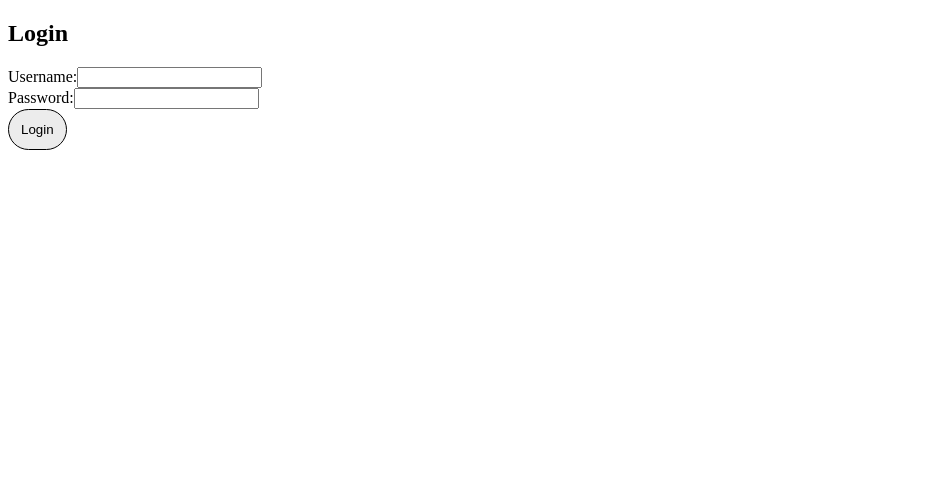
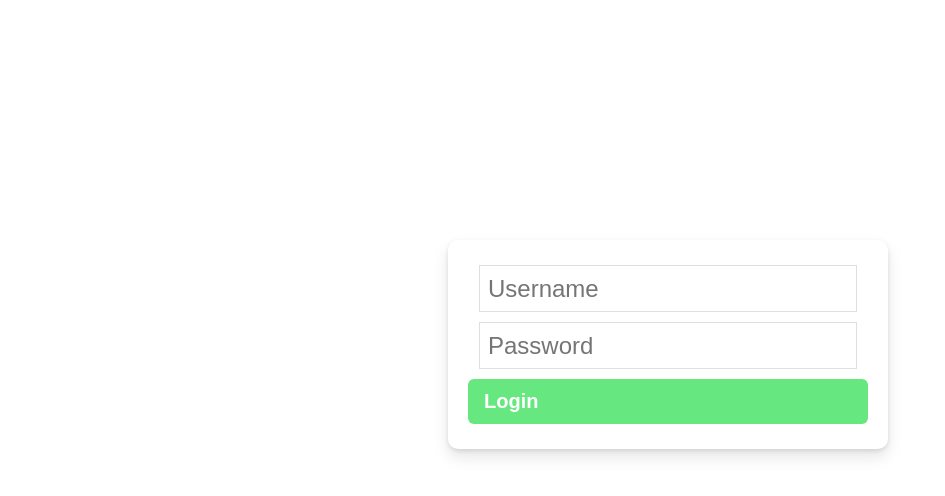
Before and after one commit to Nakatavi/hub-parser, a React (Create React App) app: page /login in a window 1280 px wide. Shown: the top 496 px of the page, without its empty margins (0-945 px from the left). Built offline with nearby package versions, Linux system fonts and the light colour scheme; the HTML template or start-up script is replaced by a standard one.

Commit message:
Add login UI

```diff
--- a/src/components/header/login.js
+++ b/src/components/header/login.js
@@ -1,52 +1,40 @@
-import React, { useState } from 'react';
-import { useAuth } from '../AuthContext';
-import { useNavigate } from 'react-router';
+import React, { useState } from "react";
+import { useAuth } from "../AuthContext";
+import { useNavigate } from "react-router";
+import "../../styles/login.css";
 
 const LoginForm = () => {
   const { login } = useAuth();
-  const [username, setUsername] = useState('');
-  const [password, setPassword] = useState('');
-  const [error, setError] = useState('');
+  const [username, setUsername] = useState("");
+  const [password, setPassword] = useState("");
+  const [error, setError] = useState("");
   const navigate = useNavigate();
 
   const handleLogin = () => {
-
-    if (username === 'user' && password === 'pas') {
-        console.log('Login button clicked');
-  console.log('Username:', username);
-  console.log('Password:', password);
+    if (username === "mPARmANi" && password === "BuShiMiN") {
+      console.log("Login button clicked");
+      console.log("Username:", username);
+      console.log("Password:", password);
       login();
-      navigate('/');
-      setError('');
+      navigate("/");
+      setError("");
     } else {
-      setError('Invalid username or password');
+      setError("Invalid username or password");
     }
   };
 
   return (
-    <div>
-      <h2>Login</h2>
-      <div>
-        <label htmlFor="username">Username:</label>
-        <input
-          type="text"
-          id="username"
-          value={username}
-          onChange={(e) => setUsername(e.target.value)}
-        />
-      </div>
-      <div>
-        <label htmlFor="password">Password:</label>
-        <input
-          type="password"
-          id="password"
-          value={password}
-          onChange={(e) => setPassword(e.target.value)}
-        />
-      </div>
-      <button onClick={handleLogin}>Login</button>
-      {error && <p style={{ color: 'red' }}>{error}</p>}
+    <div className="login">
+    <div class="colm-form">
+        <div class="form-container">
+          <input type="text" placeholder="Username" id="username" value={username} onChange={(e) => setUsername(e.target.value)}/>
+          <input type="password" placeholder="Password" id="password" value={password} onChange={(e) => setPassword(e.target.value)}/>
+          <button class="btn-login" onClick={handleLogin}>Login</button>
+          {error && <p style={{ color: "red" }}>{error}</p>}
+        </div>
     </div>
+    </div>
+
   );
 };
 
--- /dev/null
+++ b/src/styles/login.css
@@ -0,0 +1,65 @@
+.login{
+    position: absolute;
+    top: 30%;
+    left: 35%;
+    margin: auto;
+    align-items: 'center';
+}
+.colm-form {
+    flex: 0 0 40%;
+    text-align: center;
+}
+.colm-form .form-container {
+    background-color: #ffffff;
+    border: none;
+    border-radius: 10px;
+    box-shadow: 0 2px 4px rgba(0, 0, 0, 0.1), 0 8px 16px rgba(0, 0, 0, 0.1);
+    margin-bottom: 30px;
+    padding: 20px;
+    max-width: 400px;
+}
+
+.colm-form .form-container input, .colm-form .form-container .btn-login {
+    width: 100%;
+    margin: 5px 0;
+    height: 45px;
+    vertical-align: middle;
+    font-size: 16px;
+}
+
+.colm-form .form-container input {
+    border: 1px solid #dddfe2;
+    color: #1d2129;
+    padding: 0 8px;
+    outline: none;
+    max-width: 90%;
+    font-size: 24px;
+}
+
+.colm-form .form-container input:focus {
+    border-color: #c0f3b6;
+    box-shadow: 0 0 0 2px #e7f3ff;
+}
+
+.colm-form .form-container .btn-login {
+    background-color: #67E77F;
+    border: none;
+    border-radius: 6px;
+    font-size: 20px;
+    padding: 0 16px;
+    color: #ffffff;
+    font-weight: 700;
+}
+
+.colm-form .form-container a {
+    display: block;
+    color: #1877f2;
+    font-size: 14px;
+    text-decoration: none;
+    padding: 10px 0 20px;
+    border-bottom: 1px solid #dadde1;
+}
+
+.colm-form .form-container a:hover {
+    text-decoration: underline;
+}
```
